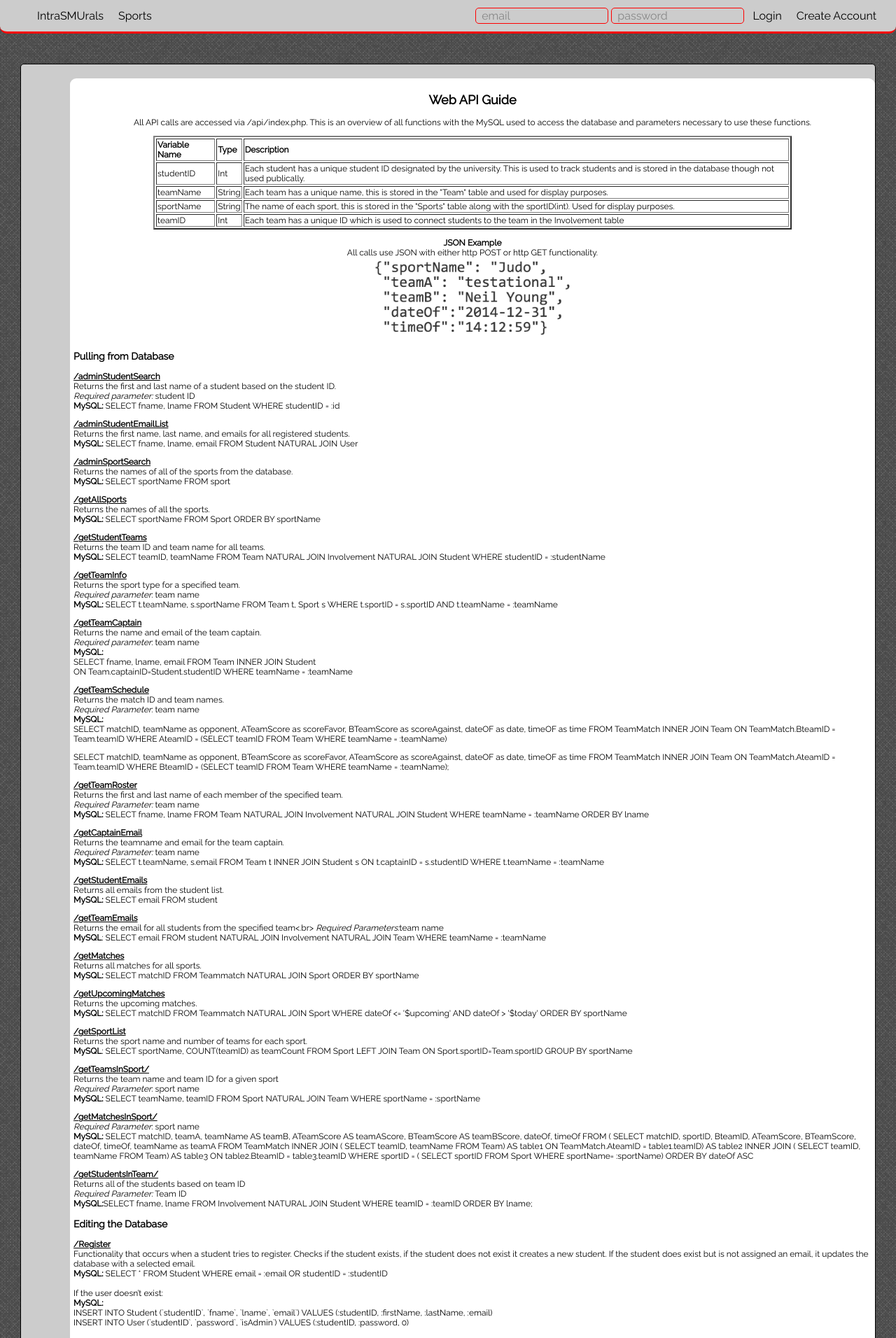
After one commit to TeamChahlie/IntraSMUrals, a PHP site: page /apiGuide.php in a window 1280 px wide. The commit adds this page. Shown: the top 1912 px of the page at 70% size. Run offline with PHP 8.4, Linux system fonts and the light colour scheme; data comes from the database, SQL or seed files in the repository; some libraries are stand-ins or nearby versions.

Commit message:
Adding API Guide page
Check that the menu and link works… I inserted but it seems to be
acting up…

```diff
--- a/Web/api/index.php
+++ b/Web/api/index.php
@@ -12,7 +12,6 @@ $app->post('/insertCaptain', 'insertCaptain');
 $app->get('/adminStudentSearch', 'adminStudentSearch');
 $app->get('/adminStudentEmailList', 'adminStudentEmailList');
 $app->get('/adminSportSearch', 'adminSportSearch');
-//$app->get('/getStudentInfo', 'getStudentInformation');
 $app->get('/getAllSports', 'getAllSports');
 $app->get('/getStudentTeams/:studentName', 'getStudentTeams');
 $app->get('/getTeamInfo/:teamName', 'getTeamInfo');
@@ -22,7 +21,6 @@ $app->get('/getTeamRoster/:teamName', 'getTeamRoster');
 $app->get('/getCaptainEmail/:teamName', 'getCaptainEmail');
 $app->get('/getStudentEmails', 'getStudentEmails');
 $app->get('/getTeamEmails/:teamName', 'getTeamEmails');
-//$app->get('/getAdminEmails', 'getAdminEmails');
 //$app->get('/getCaptainEmailsBySport/:sportName', 'getCaptainEmailsBySport');
 $app->get('/getMatches', 'getMatches');
 $app->get('/getUpcomingMatches', 'getUpcomingMatches');
@@ -522,7 +520,7 @@ function register() {
                 echo '{"error":{"text":' . $e->getMessage() . '}}';
             }
         } else if ($isStudentID == TRUE && $isEmail == FALSE) {
-            $studentSQL = "UPDATE Student SET  email =:Email, firstName = :firstName, lastNmae = :lastName WHERE studentID =" . $userInfo->StudentID;
+            $studentSQL = "UPDATE Student SET  email =:Email, firstName = :firstName, lastName = :lastName WHERE studentID =" . $userInfo->StudentID;
             $userSQL = "UPDATE User SET password=:password, isAdmin= 0 WHERE studentID=" . $userInfo->StudentID;
             try {
                 if (isset($userInfo)) {
@@ -814,115 +812,6 @@ function getTeamEmails($teamName) {
     }
 }
 
-/*
-function getAdminEmails() {
-//all admin emails
-     $sql = "SELECT email FROM student NATURAL JOIN user WHERE isAdmin != 0";
-    try {
-        $db = getConnection();
-        $stmt = $db->query($sql);
-        $Emails = array();
-        while ($row = $stmt->fetch(PDO::FETCH_ASSOC)) {
-            $Emails[] = $row['email'];
-        }
-        echo json_encode($Emails);
-
-    } catch (PDOException $e) {
-        echo '{"error":{"text":' . $e->getMessage() . '}}';
-    }
-}
-
-function getCaptainEmailsBySport ($sportName) {
-     $sql = "SELECT t.teamName, s.email FROM Team t INNER JOIN Student s ON t.captainID = s.studentID JOIN Sport ON t.sportID = Sport.sportID WHERE Sport.sportName = :sportName";
-//If you want it by sport ID
-     //$sql = "SELECT t.teamName, s.email FROM Team t INNER JOIN Student s ON t.captainID = s.studentID JOIN Sport ON t.sportID = Sport.sportID WHERE Sport.sportID = :sportID";
-    try {
-        $db = getConnection();
-        $stmt = $db->prepare($sql);
-        $stmt->bindParam('sportName',$sportName);
-        $stmt->execute();
-        $Teams = array();
-        while ($row = $stmt->fetch(PDO::FETCH_ASSOC)) {
-            $Emails = array(
-                'TeamName' => $row['teamName'],
-                'emails' => $row['email'],
-            );
-            echo json_encode($Emails);
-        }
-    } catch (PDOException $e) {
-        echo '{"error":{"text":' . $e->getMessage() . '}}';
-    }
-}
-*/
-
-//returns the match information based on the SportName should be checked
-//function getUniversalSportSchedule() {
-//    $sqlSportProfile = "SELECT firstTeam.teamName, secondTeam.teamName, dateOf, timeOf FROM sport NATURAL JOIN Schedule NATURAL JOIN TeamMatch NATURAL JOIN Team INNER JOIN Team WHERE sportName = :sportName AND ATeamID = firstTeam.teamID AND BTeamID = secondTeam.teamID";
-//    try {
-//        $db = getConnection();
-//        $stmt = $db->prepare($sqlSportProfile);
-//        $stmt->bindParam('sportName', $sportInfo->sportName);
-//        $stmt->execute();
-//        $Sports = array();
-//        while ($row = $stmt->fetch(PDO::FETCH_ASSOC)) {
-//            $Sports = array(
-//                'MatchID' => $row['matchID'],
-//                'ATeamID' => $row['AteamID'],
-//                'BTeamID' => $row['BteamID'],
-//                'MatchDate' => $row['dateOf'],
-//                'MatchTime' => $row['timeOf'],
-//            );
-//            echo json_encode($Sports);
-//        }
-//    }
-//    catch (PDOException $e) {
-//        echo '{"error":{"text":' . $e->getMessage() . '}}';
-//    }
-//}
-
-//Returns all information about a particular student
-//function getStudentInformation() {
-//    $sqlStudentProfile = "SELECT studentName, email, teamName FROM Student natural join involvement natural join team WHERE fname = $fname AND lname = $lname";
-//    try {
-//        $db = getConnection();
-//        $stmt = $db->query($sqlStudentProfile);
-//        $Student = array();
-//        while ($row = $stmt->fetch(PDO::FETCH_ASSOC)) {
-//            $Student = array(
-//                'FirstName' => $row['fname'],
-//                'LastName' => $row['lname'],
-//                'Email' => $row['email'],
-//                'TeamName' => $row['teamName']
-//                //If one student is on multiple teams there will be multiple rows
-//            );
-//            echo json_encode($Student);
-//        }
-//    } catch (PDOException $e) {
-//        echo '{"error":{"text":' . $e->getMessage() . '}}';
-//    }
-//}
-
-
-//Returns teamNames from a specific sport based on ID (can make based on name if preferable)
-//function viewTeams() {
-//    $sql = "SELECT teamName from Sport WHERE sportID = :sportID";
-//    try {
-//        $db = getConnection();
-//        $stmt = $db->prepare($sql);
-//        $sportInfo = json_decode($request->getBody());
-//        $stmt->bindParam('sportID', $sportInfo->sportID);
-//        $stmt->execute();
-//        $Teams = array();
-//        while ($row = $stmt->fetch(PDO::FETCH_ASSOC)) {
-//            $Teams = array(
-//                'TeamName' => $row['teamName'],
-//            );
-//            echo json_encode($Teams);
-//        }
-//    } catch (PDOException $e) {
-//        echo '{"error":{"text":' . $e->getMessage() . '}}';
-//    }
-//}
 
 //should return matches grouped by sport
 function getMatches() {
--- /dev/null
+++ b/Web/apiGuide.php
@@ -0,0 +1,240 @@
+<!DOCTYPE html>
+<html>
+<head>
+   <meta charset="utf-8">
+    <meta content="" name="description">
+    <meta content="width=device-width, initial-scale=1" name="viewport">
+    <title>IntraSMUrals</title>
+
+    <!-- JavaScript Files -->
+    <script src="//ajax.googleapis.com/ajax/libs/jquery/1.11.1/jquery.min.js"></script>
+    <script src="js/modal.js"></script>
+    <script src="js/scroll.js"></script>
+    <script src="js/nav.js"></script>
+    <script src="js/home.js"></script>
+
+    <!-- CSS Files -->
+    <link href="css/navbar.css" rel="stylesheet" type="text/css">
+    <link href="css/main.css" rel="stylesheet" type="text/css">
+    <link href="css/modal.css" rel="stylesheet" type="text/css">
+    <link href='http://fonts.googleapis.com/css?family=Raleway' rel='stylesheet' type='text/css'>
+</head>
+<body>
+    <?php include "components/navbar.html"; include "components/modals.html"?>
+
+<div class="center">
+        <div class="section" align="left">
+        <div style="background-color:#FFFFFF; height:auto;  border-radius:9px; margin-top:10px; margin-bottom:10px; margin-left:60px; width:95%; padding:5px;">
+        <center><h2>Web API Guide</h2></center>
+
+        <center>All API calls are accessed via /api/index.php. This is an overview of all functions with the MySQL used to access the database and parameters necessary to use these functions. <p>
+        <table border="2" width=80%  align="center">
+        <tr>
+        	<td><b>Variable Name</b></td>
+            <td><b>Type</b></td>
+        	<td><b>Description</b></td>
+        </tr>
+         <tr>
+        	<td>studentID</td>
+            <td>Int</td>
+        	<td>Each student has a unique student ID designated by the university. This is used to track students and is stored in the database though not used publically. </td>
+        </tr>
+        <tr>
+        	<td>teamName</td>
+            <td>String</td>
+        	<td>Each team has a unique name, this is stored in the "Team" table and used for display purposes.</td>
+            <tr>
+        	<td>sportName</td>
+            <td>String</td>
+        	<td>The name of each sport, this is stored in the "Sports" table along with the sportID(int). Used for display purposes. </td>
+        </tr>
+        <tr>
+        	<td>teamID</td>
+            <td>Int </td>
+            <td>Each team has a unique ID which is used to connect students to the team in the Involvement table</td>
+        </tr>
+        </tr>
+        </table>
+        </centeR><p><p>
+        <center><b>JSON Example</b><br>
+        All calls use JSON with either http POST or http GET functionality. </center>
+        <div align="center"><img src="img/jsonExample.png" width=25%></div>
+
+        <b><h3>Pulling from Database</h3></b><p>
+
+
+
+        <b><u>/adminStudentSearch</u></b><br>
+         Returns the first and last name of a student based on the student ID.<br>
+        <i>Required parameter:</i> student ID<br>
+		<b>MySQL:</b> SELECT fname, lname FROM Student WHERE studentID = :id<p>
+
+
+
+		<b><u>/adminStudentEmailList</b></u><br>
+        Returns the first name, last name, and emails for all registered students.<br>
+		<b>MySQL: </b>SELECT fname, lname, email FROM Student NATURAL JOIN User<p>
+
+
+		<b><u>/adminSportSearch</b></u><br>
+        Returns the names of all of the sports from the database.<br>
+ 		<b>MySQL:</b> SELECT sportName FROM sport<p>
+
+
+
+<b><u>/getAllSports</u></b><br>
+Returns the names of all the sports. <br>
+<b>MySQL:</b> SELECT sportName FROM Sport ORDER BY sportName<p>
+
+
+<b><u>/getStudentTeams</b></u><br>
+Returns the team ID and team name for all teams. <br>
+<b>MySQL:</b> SELECT teamID, teamName FROM Team NATURAL JOIN Involvement NATURAL JOIN Student WHERE studentID = :studentName<p>
+
+
+<b><u>/getTeamInfo</b></u><br>
+Returns the sport type for a specified team.<br>
+<i>Required parameter</i>: team name<br>
+<b>MySQL:</b> SELECT t.teamName, s.sportName FROM Team t, Sport s WHERE t.sportID = s.sportID AND t.teamName = :teamName<p>
+
+<b><u>/getTeamCaptain</b></u><br>
+Returns the name and email of the team captain.<br>
+<i>Required parameter</i>: team name<br>
+<b>MySQL:<br></b>SELECT fname, lname, email FROM Team INNER JOIN Student<br>
+ON Team.captainID=Student.studentID WHERE teamName = :teamName<p>
+
+<b><u>/getTeamSchedule</u></b><br>
+Returns the match ID and team names.<br>
+<i>Required Parameter</i>: team name<br>
+<b>MySQL:</b> <br>SELECT matchID, teamName as opponent, ATeamScore as scoreFavor, BTeamScore as scoreAgainst, dateOF as date, timeOF as time FROM TeamMatch INNER JOIN Team ON TeamMatch.BteamID = Team.teamID WHERE AteamID = (SELECT teamID FROM Team WHERE teamName = :teamName)<p>
+SELECT matchID, teamName as opponent, BTeamScore as scoreFavor, ATeamScore as scoreAgainst, dateOF as date, timeOF as time FROM TeamMatch INNER JOIN Team ON TeamMatch.AteamID = Team.teamID WHERE BteamID = (SELECT teamID FROM Team WHERE teamName = :teamName);<p>
+
+
+
+<u><b>/getTeamRoster</u></b><br>
+Returns the first and last name of each member of the specified team.<br>
+<i>Required Parameter: </i>team name<br>
+<b>MySQL:</b> SELECT fname, lname FROM Team NATURAL JOIN Involvement NATURAL JOIN Student WHERE teamName = :teamName ORDER BY lname<p>
+
+<u><b>/getCaptainEmail</b></u><br>
+Returns the teamname and email for the team captain.<br>
+<i>Required Parameter: </i>team name<br>
+<b>MySQL:</b> SELECT t.teamName, s.email FROM Team t INNER JOIN Student s ON t.captainID = s.studentID WHERE t.teamName = :teamName<p>
+
+<u><b>/getStudentEmails</b></u><br>
+Returns all emails from the student list.<br>
+<b>MySQL:</b> SELECT email FROM student<p>
+
+<u><b>/getTeamEmails</b></u><br>
+Returns the email for all students from the specified team<.br>
+<i>Required Parameters:</i>team name<br>
+<b>MySQL</b>: SELECT email FROM student NATURAL JOIN Involvement NATURAL JOIN Team WHERE teamName = :teamName<p>
+
+<u><b>/getMatches</b></u><br>
+Returns all matches for all sports.<br>
+<b>MySQL:</b> SELECT matchID FROM Teammatch NATURAL JOIN Sport ORDER BY sportName<p>
+
+<u><b>/getUpcomingMatches</b></u><br>
+Returns the upcoming matches. <br>
+<b>MySQL:</b> SELECT matchID FROM Teammatch NATURAL JOIN Sport WHERE dateOf <= '$upcoming' AND dateOf > '$today' ORDER BY sportName<p>
+
+<u><b>/getSportList</b></u><br>
+Returns the sport name and number of teams for each sport.<br>
+<b>MySQL</b>: SELECT sportName, COUNT(teamID) as teamCount FROM Sport LEFT JOIN Team
+ON Sport.sportID=Team.sportID GROUP BY sportName<p>
+
+<u><b>/getTeamsInSport/</b></u><br>
+Returns the team name and team ID for a given sport<br>
+<i>Required Parameter</i>: sport name<br>
+<b>MySQL:</b> SELECT teamName, teamID FROM Sport NATURAL JOIN Team WHERE sportName = :sportName<p>
+
+<u><b>/getMatchesInSport/</b></u><br>
+<i>Required Parameter</i>: sport name<br>
+<b>MySQL:</b> SELECT matchID, teamA, teamName AS teamB, ATeamScore AS teamAScore, BTeamScore AS teamBScore, dateOf, timeOf
+            FROM (
+                SELECT matchID, sportID, BteamID, ATeamScore, BTeamScore, dateOf, timeOf, teamName as teamA
+                FROM TeamMatch
+                INNER JOIN (
+                        SELECT teamID, teamName
+                        FROM Team) AS table1
+                ON TeamMatch.AteamID = table1.teamID) AS table2
+            INNER JOIN (
+                SELECT teamID, teamName
+                FROM Team) AS table3
+            ON table2.BteamID = table3.teamID
+            WHERE sportID = (
+                SELECT sportID
+                FROM Sport
+                WHERE sportName= :sportName)
+            ORDER BY dateOf ASC<p>
+
+        <u><b>/getStudentsInTeam/</b></u><br>
+        Returns all of the students based on team ID<br>
+        <i>Required Parameter:</i> Team ID<br>
+        <b>MySQL:</b>SELECT fname, lname FROM Involvement NATURAL JOIN Student WHERE teamID = :teamID ORDER BY lname;<p>
+
+        <h3>Editing the Database</h3>
+
+        <u><b>/Register</b></u><br>
+        Functionality that occurs when a student tries to register. Checks if the student exists, if the student does not exist it creates a new student. If the student does exist but is not assigned an email, it updates the database with a selected email. <br>
+<b>MySQL:</b> SELECT * FROM Student WHERE email = :email OR studentID = :studentID<br><br>
+If the user doesn’t exist:<br>
+<b>MySQL:</b> <br>INSERT INTO Student (`studentID`, `fname`, `lname`, `email`) VALUES (:studentID, :firstName, :lastName, :email)<br>
+INSERT INTO User (`studentID`, `password`, `isAdmin`) VALUES (:studentID, :password, 0)<br><br>
+
+If the user does exist:<br>
+<b>MySQL:<br></b> UPDATE Student SET  studentID = :studentID, firstName = :firstName, lastName = :lastName WHERE email =$userInfo->Email]<br>
+INSERT INTO User (`studentID`, `password`, `isAdmin`) VALUES (:studentID, :password, 0)<br><br>
+
+If the student exists but an email hasn’t been added:<br>
+<b>MySQL:</b><br> UPDATE Student SET  email =:Email, firstName = :firstName, lastName = :lastName WHERE studentID =" . $userInfo->StudentID<br>
+UPDATE User SET password=:password, isAdmin= 0 WHERE studentID=" . $userInfo->StudentID<p>
+
+
+<u><b>/insertCaptain</b></u><br>
+Creates a captain for a team<br>
+<b>MySQL: </b><br>
+INSERT INTO Student VALUES (StudentID) (:studentID)<br>
+INSERT INTO User VALUES (StudentID) (:studentID)<br>
+INSERT INTO Team VALUES (CaptainID) (:captainID)<p>
+
+<u><b>/insertSport</b></u><br>
+Inserts a sport into the database<br>
+<b>MySQL:</b> INSERT INTO Sport (sportName) Values (:sportName)<p>
+
+<u><b>/deleteSport</b></u><br>
+Deletes a sport from the database.<br>
+<b>MySQL: </b>DELETE FROM Sport WHERE sportName = :sportName<p>
+
+
+<u><b>/insertTeam</b></u><br>
+Creates a new team to be inserted into the database<br>
+<b>MySQL: </b>INSERT INTO Team (sportID, teamName) VALUES ((SELECT sportID FROM Sport WHERE sportName=:sportName), :teamName)<p>
+<u><b>/deleteTeam</b></u><br>
+Deletes a team from the database<br>
+<b>MySQL: </b>DELETE FROM Team WHERE teamName = :teamName AND sportID = (SELECT sportID FROM Sport WHERE sportName= :sportName)<p>
+<u><b>/insertMatch</b></u><br>
+Inserts a match between two teams<br>
+<b>MySQL: </b>INSERT INTO TeamMatch (sportID, AteamID, BteamID, dateOf, timeOf)
+            VALUES( (SELECT sportID FROM Sport WHERE sportName=:sportName),
+                    (SELECT teamID FROM Team WHERE teamName = :teamA AND sportID =
+                    (SELECT sportID FROM Sport WHERE sportName=:sportName)),
+                    (SELECT teamID FROM Team WHERE teamName = :teamB AND sportID =
+                    (SELECT sportID FROM Sport WHERE sportName=:sportName)), :dateOf, :timeOf)<p>
+<u><b>/deleteMatch</b></u><br>
+Deletes a match from the database<br>
+<b>MySQL: </b>DELETE FROM TeamMatch WHERE matchID = :matchID<p>
+<u><b>/updateMatchScore</b></u><br>
+Updates scores for a match<br>
+<b>MySQL: </b>UPDATE TeamMatch SET ATeamScore = :teamAScore, BTeamScore = :teamBScore WHERE matchID = :matchID<p>
+
+
+        </div>
+
+
+        </div>
+        </div>
+
+
+</body>
+</html>
--- a/Web/index.php
+++ b/Web/index.php
@@ -62,7 +62,7 @@
              <hr><br>
              <b><a href="mailto:jrutz@smu.edu,calbright@smu.edu" style="text-decoration:none; color:#000000">Support</a>/
              <a link href="http://www.smu.edu" style="text-decoration:none; color:#000000" target="_blank">Southern Methodist University</a>/
-             <a link href="http://www.smu.edu/~/media/Site/StudentAffairs/RecSports/Intramurals/IM%20General%20Rules-Regs_Revised21Aug14.ashx"target="_blank" style="text-decoration:none; color:#000000"> Rules & Sportsmanship</a>/</b>
+             <a link href="http://www.smu.edu/~/media/Site/StudentAffairs/RecSports/Intramurals/IM%20General%20Rules-Regs_Revised21Aug14.ashx"target="_blank" style="text-decoration:none; color:#000000"> Rules & Sportsmanship</a>/ <a link href="apiGuide.php"target="_blank" style="text-decoration:none; color:#000000">Web API</a>/</b>
              Chahlie & Co. 2014
         </div> <!--END OF SECTION-->
     </div>
```
Also changed, not shown: Web/img/jsonExample.png (added).
